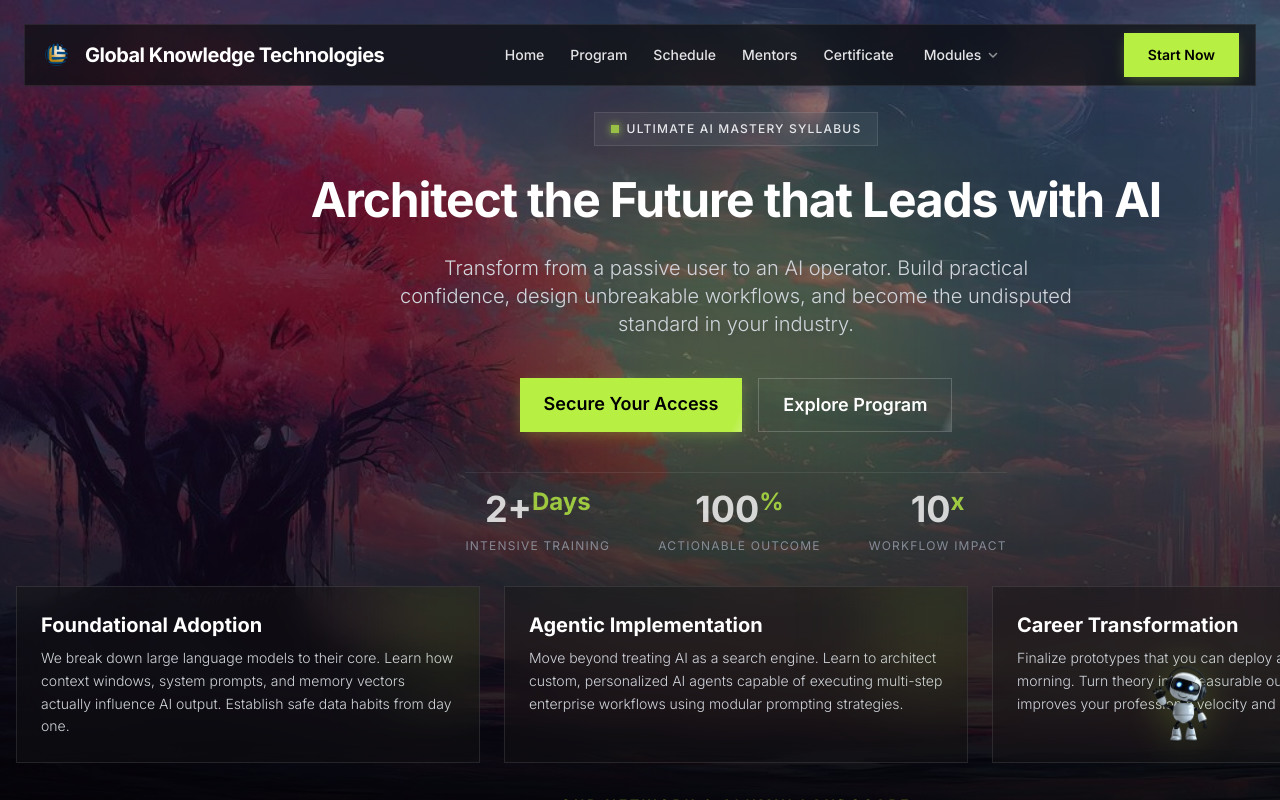
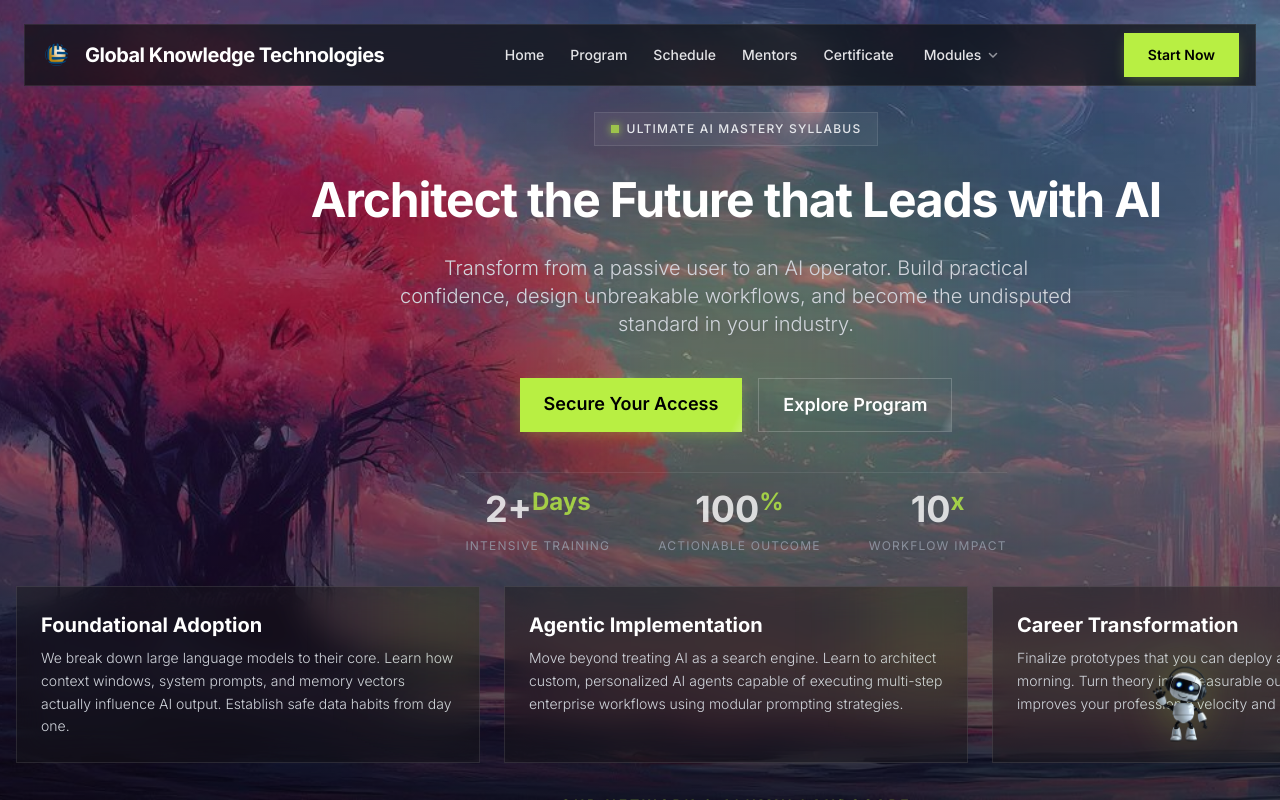
Before and after one commit to gobinath-sketch/ailead, a Next.js app in the folder frontend/: page / in a window 1280 px wide. Built offline with nearby package versions, Linux system fonts and the light colour scheme.

Commit message:
feat: implement SiteFrame component with global navigation and layout styling

```diff
--- a/frontend/src/components/site-frame.tsx
+++ b/frontend/src/components/site-frame.tsx
@@ -35,8 +35,8 @@
         className="fixed inset-0 z-[-1] bg-cover bg-center bg-no-repeat transition-all duration-1000"
         style={{ backgroundImage: `url('/bg/1e5a5ff11f4a6bb60f86b9361ab0aaa3.jpg')` }}
       >
-        {/* Dark overlay for legibility */}
-        <div className="absolute inset-0 bg-gradient-to-b from-black/40 via-black/60 to-black/90" />
+        {/* Dark overlay for legibility (brightened) */}
+        <div className="absolute inset-0 bg-gradient-to-b from-black/20 via-black/40 to-black/70" />
       </div>
 
       {/* Fixed Navigation for premium feel */}
```
